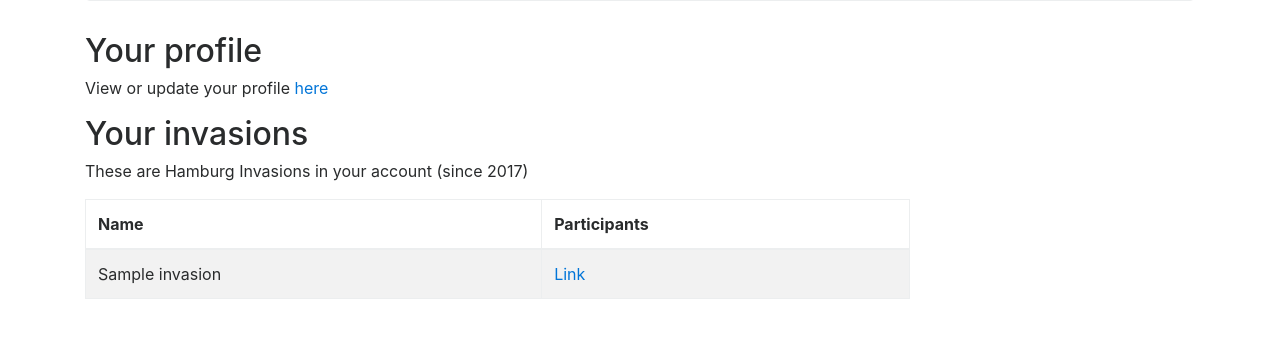
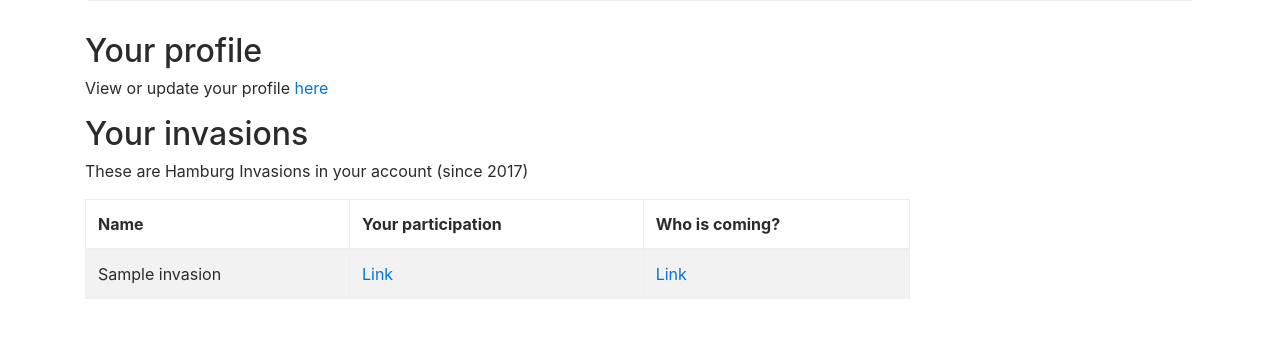
Before and after one commit to brainless/invasion.hh, a Django app: page /app/dash/ in a window 1280 px wide. Shown: the part 283-621 px from the top of the page. Run offline with Django 3.2, Linux system fonts and the light colour scheme; a user stored in the database is signed in; tables that the repository leaves empty hold one stand-in row (values such as "Sample post"); some libraries are stand-ins or nearby versions.

Commit message:
Added Mandrill based SMTP email; added welcome email; fixes in dash

```diff
--- a/app/surfers/views.py
+++ b/app/surfers/views.py
@@ -6,11 +6,41 @@ from django.contrib.auth import authenticate, login
 from django.core.exceptions import ValidationError
 from django.utils.translation import ugettext_lazy as _
 from django.contrib.auth.mixins import LoginRequiredMixin
+from django.core.mail import send_mail
 
 from .forms import RegistrationForm, LoginForm, ProfileForm
 from events.models import Invasion, Invader
 from .models import Surfer
 
+
+welcome_message = '''
+Halo!
+Thank you for registering with Hamburg Invasion 2017.
+
+Please remember to select your tours and complete your registration by transfering the fees.
+To login to your account please go to:
+https://www.invasion.hamburg/app/login/
+
+Your username is {username}
+
+--------------
+Please transfer the registration fee and tour fees (if applicable) earliest possible to either of the following:
+=PayPal=
+http://paypal.me/IsaBurman
+
+=Bank=
+Name: Isa Burman
+IBAN: DE36500105175417497756
+BIC: INGDDEFFXXX
+
+Your payment reference is:
+{payment_reference}
+--------------
+
+We look forward to seeing you in Hamburg this July because it's all about you :-)
+Cheers!
+- The Hamburg Invasion team
+'''
 
 class RegistrationView(CreateView):
     template_name = 'registration.html'
@@ -24,10 +54,20 @@ class RegistrationView(CreateView):
 
         with transaction.atomic():
             ret = super().form_valid(form)
-            Invader.objects.create(
+            invader = Invader.objects.create(
                 surfer=self.object,
                 invasion=invasion,
                 created_from=get_real_ip(self.request)
+            )
+            send_mail(
+                'Welcome to Hamburg Invasion 2017!',
+                welcome_message.format(
+                    username=self.object.username,
+                    payment_reference=invader.payment_reference
+                ),
+                'hello@invasion.hamburg',
+                [self.object.email],
+                fail_silently=False,
             )
             login(self.request, self.object)
             return ret
--- a/app/templates/dash.html
+++ b/app/templates/dash.html
@@ -12,10 +12,12 @@
       <h2>Your invasions</h2>
       <p>These are Hamburg Invasions in your account (since 2017)</p>
       <table class="table table-striped table-bordered">
-        <thead><tr><th>Name</th><th>Participants</th></tr></thead>
+        <thead><tr><th>Name</th><th>Your participation</th><th>Who is coming?</th></tr></thead>
         <tbody>
           {% for inv in invasions %}
-            <tr><td>{{ inv.name }}</td><td><a href="/app/{{ inv.id }}/participants/">Link</a></td></tr>
+            <tr><td>{{ inv.name }}</td>
+              <td><a href="/app/participation/">Link</a></td>
+              <td><a href="/app/{{ inv.id }}/participants/">Link</a></td></tr>
           {% endfor %}
         </tbody>
       </table>
```
Also changed, not shown: app/app/settings.py (+7 -0 lines).
